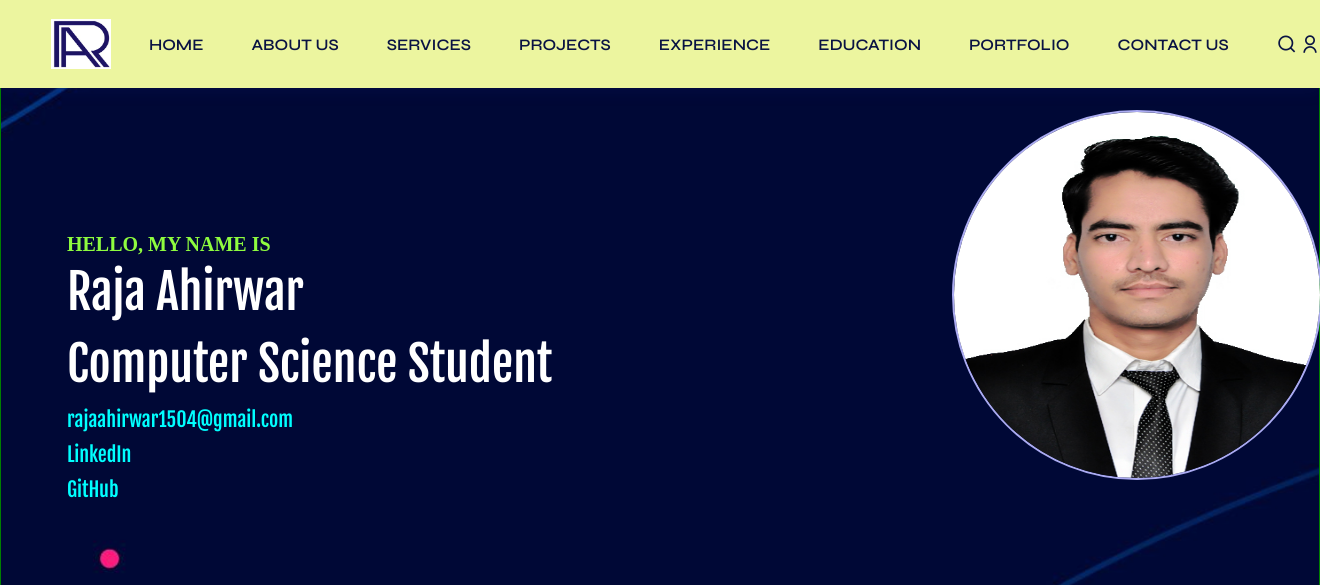
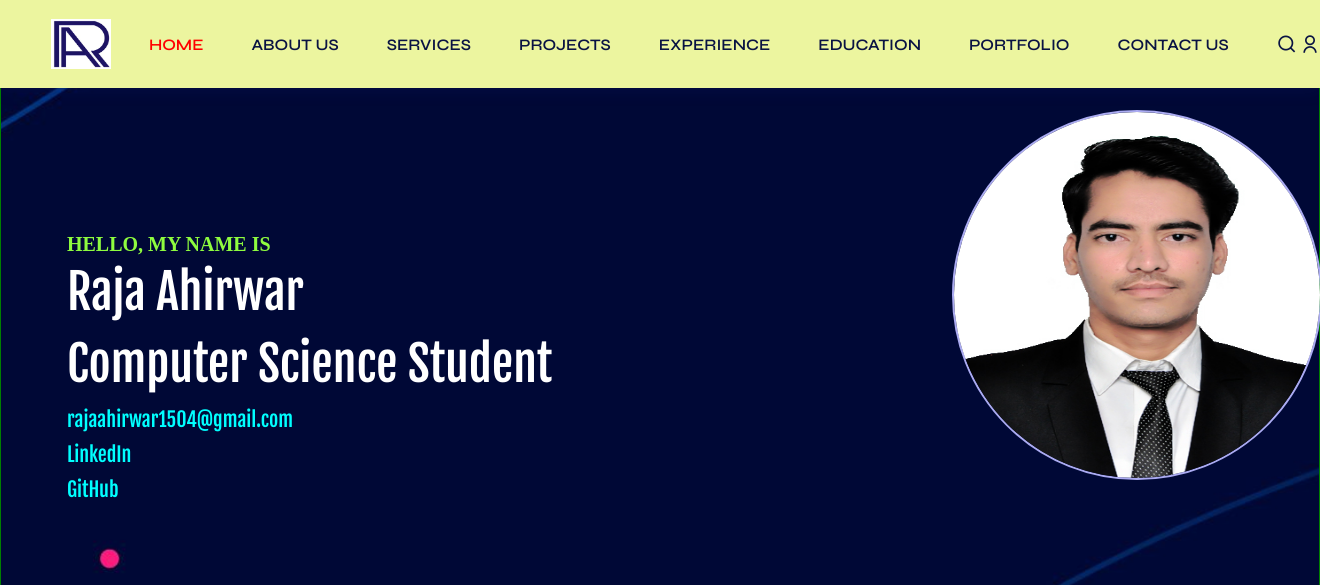
Before and after one commit to raja1504/Raja-Ahirwar-portfolio, a Flask app: page / in a window 1320 px wide. Shown: the top 585 px of the page. Run offline with Flask 2, Linux system fonts and the light colour scheme; some libraries are stand-ins or nearby versions; some web fonts are replaced.

Commit message:
Update home.html

```diff
--- a/templates/home.html
+++ b/templates/home.html
@@ -24,7 +24,7 @@
             <div class="nav__menu" id="nav-menu">
                 <ul class="nav__list">
                     <li class="nav__item">
-                        <a href="" class="nav__link" class="active">Home</a>
+                        <a href="" class="nav__link" class="active" style="color:red;">Home</a>
                     </li>
                     <li class="nav__item">
                         <a href="/" class="nav__link">About Us</a>
```
